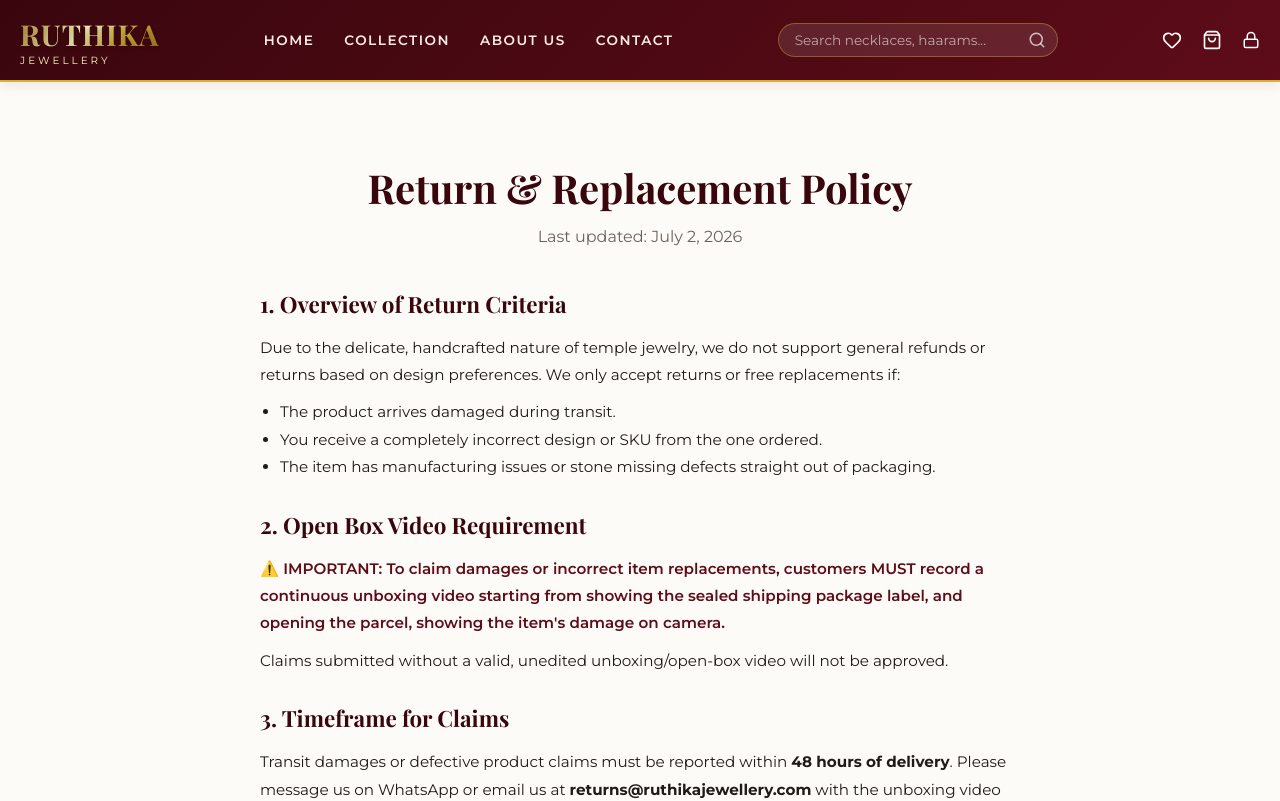
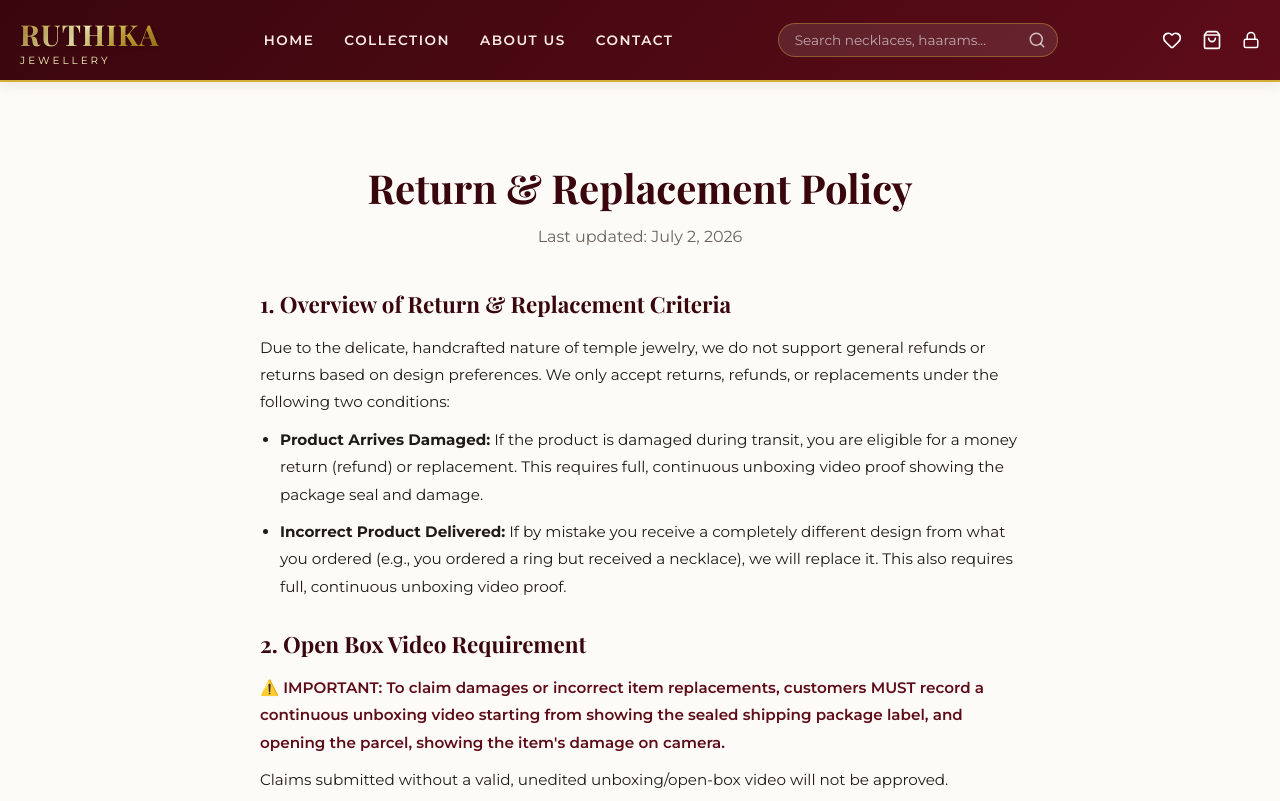
Before and after one commit to ruthikajewels-commits/ruthika-jewels, a React (Vite) app: page /returns in a window 1280 px wide. Shown: the top 801 px of the page. Built offline with nearby package versions, Linux system fonts and the light colour scheme; no server answers; the database is empty; a web font is replaced by a local one.

Commit message:
feat: simplify return policy to 2 conditions under video proof requirement

```diff
--- a/src/pages/ReturnPolicy.jsx
+++ b/src/pages/ReturnPolicy.jsx
@@ -14,15 +14,18 @@ export default function ReturnPolicy() {
 
           <section style={{ marginBottom: "30px" }}>
             <h2 style={{ fontFamily: "var(--font-display)", color: "var(--color-maroon-dark)", fontSize: "1.4rem", marginBottom: "15px" }}>
-              1. Overview of Return Criteria
+              1. Overview of Return & Replacement Criteria
             </h2>
             <p>
-              Due to the delicate, handcrafted nature of temple jewelry, we do not support general refunds or returns based on design preferences. We only accept returns or free replacements if:
+              Due to the delicate, handcrafted nature of temple jewelry, we do not support general refunds or returns based on design preferences. We only accept returns, refunds, or replacements under the following two conditions:
             </p>
-            <ul style={{ paddingLeft: "20px", marginTop: "10px" }}>
-              <li>The product arrives damaged during transit.</li>
-              <li>You receive a completely incorrect design or SKU from the one ordered.</li>
-              <li>The item has manufacturing issues or stone missing defects straight out of packaging.</li>
+            <ul style={{ paddingLeft: "20px", marginTop: "10px", display: "flex", flexDirection: "column", gap: "10px" }}>
+              <li>
+                <strong>Product Arrives Damaged:</strong> If the product is damaged during transit, you are eligible for a money return (refund) or replacement. This requires full, continuous unboxing video proof showing the package seal and damage.
+              </li>
+              <li>
+                <strong>Incorrect Product Delivered:</strong> If by mistake you receive a completely different design from what you ordered (e.g., you ordered a ring but received a necklace), we will replace it. This also requires full, continuous unboxing video proof.
+              </li>
             </ul>
           </section>
 
```
